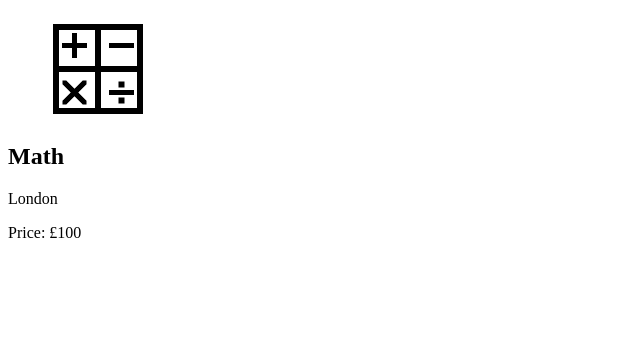
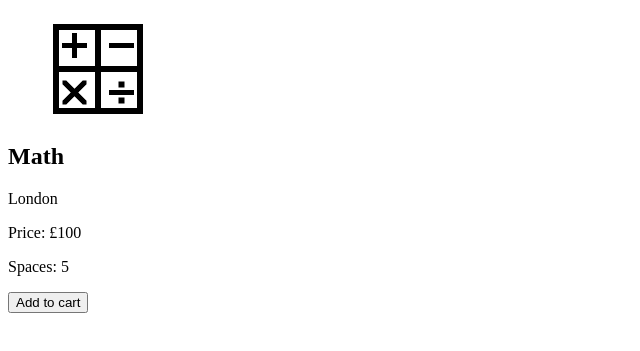
Before and after one commit to Huck-Hub/JoeFE, a plain HTML site: page index.html in a window 1280 px wide. Shown: the part 61-412 px from the top of the page, without its empty margins (0-640 px from the left). Drawn offline with nearby package versions, Linux system fonts and the light colour scheme.

Commit message:
Week 2 Task 4: Add availability, cart array, addToCart method, and canAddToCart computed property

```diff
--- a/index.html
+++ b/index.html
@@ -22,6 +22,10 @@
         <h2 v-text="lesson.subject"></h2>
         <p v-text="lesson.location"></p>
         <p>Price: £{{ lesson.price }}</p>
+        <p>Spaces: {{ lesson.availability }}</p>
+
+        <!-- Add to cart button: calls addToCart() when clicked, disabled when canAddToCart is false -->
+        <button v-on:click="addToCart" v-bind:disabled="!canAddToCart">Add to cart</button>
     </div>
 
     <script type="module">
@@ -36,9 +40,22 @@
                         subject: "Math",
                         location: "London",
                         price: 100,
+                        availability: 5,
                         image: "images/math.png",
                         alt: "Math lesson icon"
-                    }
+                    },
+                    cart: []
+                }
+            },
+            methods: {
+                addToCart() {
+                    this.cart.push(this.lesson.id);
+                    this.lesson.availability -= 1;
+                }
+            },
+            computed: {
+                canAddToCart() {
+                    return this.lesson.availability > 0;
                 }
             }
         })
```
